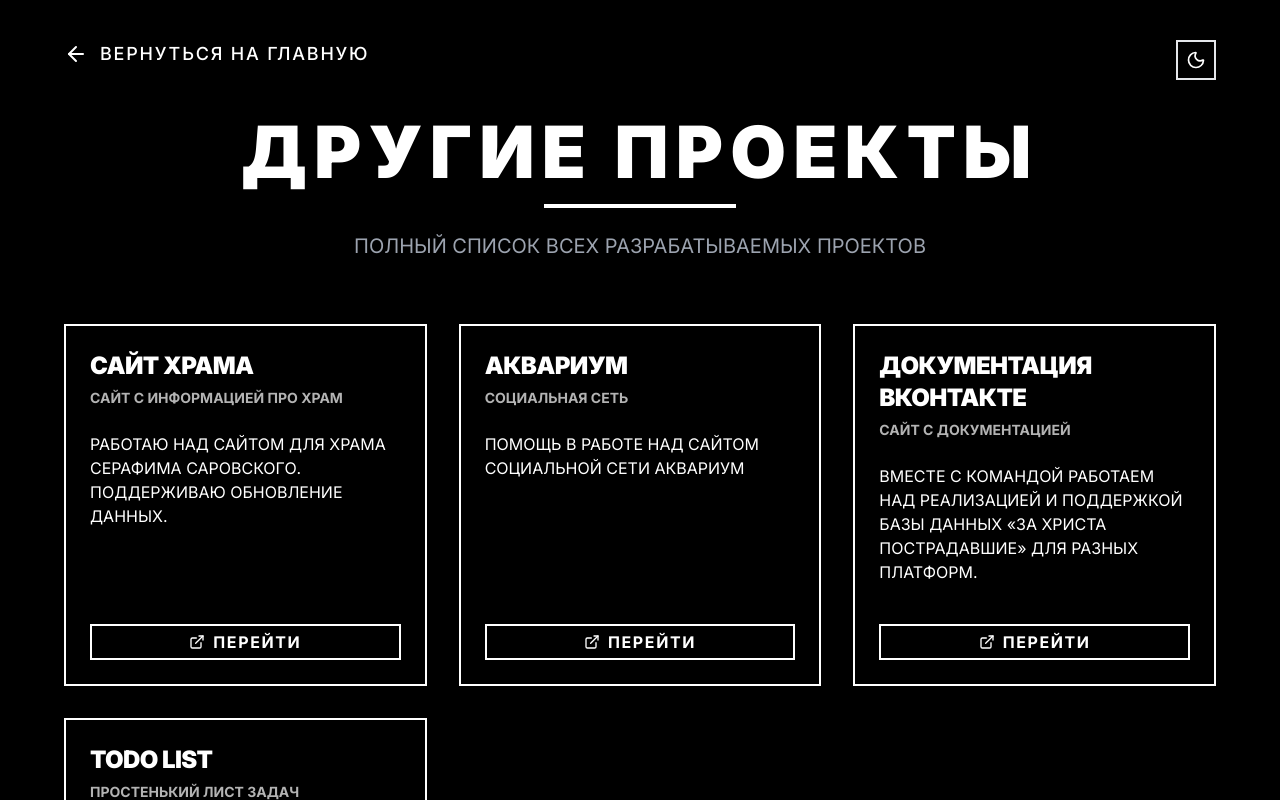
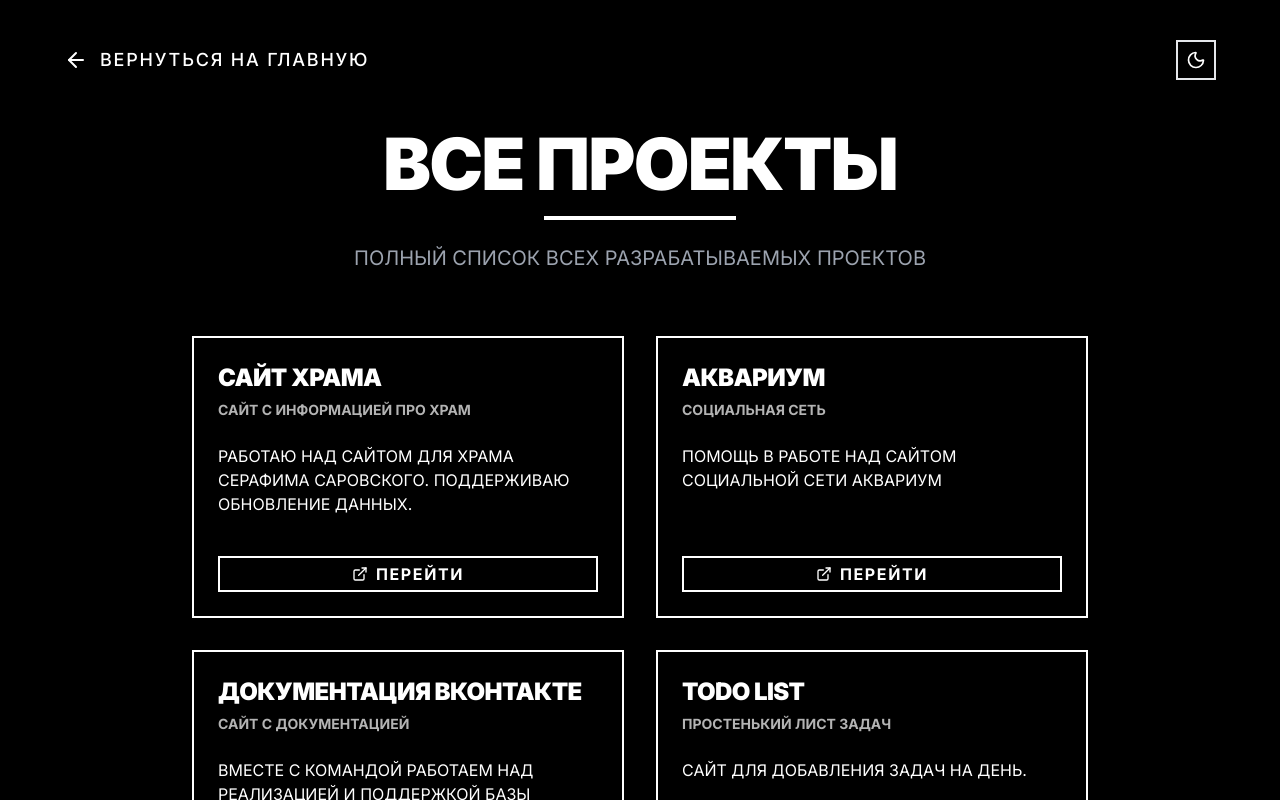
Before and after one commit to reDdboy/My_Lending, a React (Vite) app: page /projects in a window 1280 px wide. Built offline with nearby package versions, Linux system fonts and the light colour scheme.

Commit message:
Добавлен скрипт для отправки на сервер, вынес данные с других карточек в отдельные файлы

```diff
--- a/package.json
+++ b/package.json
@@ -7,7 +7,8 @@
         "dev": "vite",
         "build": "tsc -b && vite build",
         "lint": "eslint .",
-        "preview": "vite preview"
+        "preview": "vite preview",
+        "deploy": "./deploy.sh"
     },
     "dependencies": {
         "@radix-ui/react-slot": "^1.2.4",
--- a/src/components/Contact/Contact.tsx
+++ b/src/components/Contact/Contact.tsx
@@ -1,16 +1,9 @@
 import { Card, CardContent, CardFooter, CardHeader, CardTitle } from "@/components/ui/card"
 import { Button } from "@/components/ui/button"
-import { Send, Mail, Github, ExternalLink } from "lucide-react"
+import { ExternalLink } from "lucide-react"
 import { useSpotlight } from "@/hooks/useSpotlight"
-
-type ContactData = {
-    title: string
-    subtitle: string
-    description: string
-    link: string
-    linkText: string
-    logo: React.ElementType
-}
+import type { ContactData } from "@/data/contacts"
+import { contacts } from "@/data/contacts"
 
 function SpotlightContactCard({ title, subtitle, description, link, linkText, logo: Logo }: ContactData) {
     const { onMouseMove, onMouseLeave } = useSpotlight()
@@ -57,33 +50,6 @@ function SpotlightContactCard({ title, subtitle, description, link, linkText, lo
 }
 
 function Contact() {
-    const contacts: ContactData[] = [
-        {
-            title: "Telegram",
-            subtitle: "@pust0tta",
-            description: "Быстрые ответы, обсуждение проектов и оперативная связь",
-            link: "https://t.me/pust0tta",
-            linkText: "Написать",
-            logo: Send,
-        },
-        {
-            title: "GITHUB",
-            subtitle: "github.com/reDdboy",
-            description: "Портфолио проектов, исходный код и технические решения",
-            link: "https://github.com/reDdboy",
-            linkText: "Перейти",
-            logo: Github,
-        },
-        {
-            title: "EMAIL",
-            subtitle: "rephose@mail.ru",
-            description: "Для официальных предложений, документов и сотрудничества",
-            link: "mailto:rephose@mail.ru",
-            linkText: "Написать",
-            logo: Mail,
-        },
-    ]
-
     return (
         <section id="contacts" className="container mx-auto px-4 py-20">
             <div className="text-center mb-12">
--- a/src/components/Project/Project.tsx
+++ b/src/components/Project/Project.tsx
@@ -6,8 +6,17 @@ interface ProjectProps {
     showOtherProjects?: boolean
 }
 
-function Project({ limit, showOtherProjects = true }: ProjectProps) {
+function Project({ limit = 3, showOtherProjects = true }: ProjectProps) {
     const projectsToShow = limit ? projects.slice(0, limit) : projects;
+
+    const getGridCols = () => {
+        const count = projectsToShow.length;
+        if (count <= 2) return "grid-cols-1 md:grid-cols-2 max-w-3xl mx-auto";
+        if (count === 3) return "grid-cols-1 md:grid-cols-2 lg:grid-cols-3";
+        if (count === 4) return "grid-cols-1 md:grid-cols-2 max-w-4xl mx-auto";
+        if (count <= 6) return "grid-cols-1 md:grid-cols-2 lg:grid-cols-3";
+        return "grid-cols-1 md:grid-cols-2 lg:grid-cols-3";
+    };
 
     return (
         <section id="projects" className="container mx-auto px-4 py-20">
@@ -16,9 +25,11 @@ function Project({ limit, showOtherProjects = true }: ProjectProps) {
                 <div className="h-1 w-48 mx-auto bg-black dark:bg-white mb-6"></div>
             </div>
 
-            <div className="grid grid-cols-1 md:grid-cols-2 lg:grid-cols-3 gap-8 mb-20">
+            <div className={`grid ${getGridCols()} gap-6 md:gap-8 mb-20`}>
                 {projectsToShow.map((project, idx) => (
-                    <SpotlightCard key={idx} project={project} />
+                    <div key={idx} className="flex h-full">
+                        <SpotlightCard project={project} />
+                    </div>
                 ))}
             </div>
             {showOtherProjects && (
--- a/src/components/Tech/Tech.tsx
+++ b/src/components/Tech/Tech.tsx
@@ -1,11 +1,7 @@
 import { Card, CardContent } from "@/components/ui/card"
-import { Code2, Terminal, FileCode, Cpu, Brackets, Database } from "lucide-react"
 import { useSpotlight } from "@/hooks/useSpotlight"
-
-type TechData = {
-    name: string
-    icon: React.ReactNode
-}
+import type { TechData } from "@/data/tech"
+import { technologies } from "@/data/tech"
 
 function SpotlightTechCard({ name, icon }: TechData) {
     const { onMouseMove, onMouseLeave } = useSpotlight()
@@ -44,14 +40,6 @@ function SpotlightTechCard({ name, icon }: TechData) {
 }
 
 function Tech() {
-    const technologies: TechData[] = [
-        { name: "JAVASCRIPT", icon: <Code2 className="w-6 h-6 sm:w-8 sm:h-8" /> },
-        { name: "TYPESCRIPT", icon: <Terminal className="w-6 h-6 sm:w-8 sm:h-8" /> },
-        { name: "C++", icon: <Cpu className="w-6 h-6 sm:w-8 sm:h-8" /> },
-        { name: "HTML", icon: <FileCode className="w-6 h-6 sm:w-8 sm:h-8" /> },
-        { name: "CSS", icon: <Brackets className="w-6 h-6 sm:w-8 sm:h-8" /> },
-        { name: "PHP", icon: <Database className="w-6 h-6 sm:w-8 sm:h-8" /> },
-    ]
 
     return (
         <section id="tech" className="container mx-auto px-4 py-20">
--- /dev/null
+++ b/src/data/contacts.tsx
@@ -0,0 +1,38 @@
+import { Send, Mail, Github } from "lucide-react"
+
+export type ContactData = {
+    title: string
+    subtitle: string
+    description: string
+    link: string
+    linkText: string
+    logo: React.ElementType
+}
+
+
+export const contacts: ContactData[] = [
+    {
+        title: "Telegram",
+        subtitle: "@pust0tta",
+        description: "Быстрые ответы, обсуждение проектов и оперативная связь",
+        link: "https://t.me/pust0tta",
+        linkText: "Написать",
+        logo: Send,
+    },
+    {
+        title: "GITHUB",
+        subtitle: "github.com/reDdboy",
+        description: "Портфолио проектов, исходный код и технические решения",
+        link: "https://github.com/reDdboy",
+        linkText: "Перейти",
+        logo: Github,
+    },
+    {
+        title: "EMAIL",
+        subtitle: "rephose@mail.ru",
+        description: "Для официальных предложений, документов и сотрудничества",
+        link: "mailto:rephose@mail.ru",
+        linkText: "Написать",
+        logo: Mail,
+    },
+]
--- /dev/null
+++ b/src/data/tech.tsx
@@ -0,0 +1,15 @@
+import { Code2, Terminal, FileCode, Cpu, Brackets, Database } from "lucide-react"
+
+export type TechData = {
+    name: string
+    icon: React.ReactNode
+}
+
+export const technologies: TechData[] = [
+    { name: "JAVASCRIPT", icon: <Code2 className="w-6 h-6 sm:w-8 sm:h-8" /> },
+    { name: "TYPESCRIPT", icon: <Terminal className="w-6 h-6 sm:w-8 sm:h-8" /> },
+    { name: "C++", icon: <Cpu className="w-6 h-6 sm:w-8 sm:h-8" /> },
+    { name: "HTML", icon: <FileCode className="w-6 h-6 sm:w-8 sm:h-8" /> },
+    { name: "CSS", icon: <Brackets className="w-6 h-6 sm:w-8 sm:h-8" /> },
+    { name: "PHP", icon: <Database className="w-6 h-6 sm:w-8 sm:h-8" /> },
+]
--- a/src/pages/MoreProject.tsx
+++ b/src/pages/MoreProject.tsx
@@ -1,18 +1,27 @@
 import { ArrowLeft } from "lucide-react"
 import { Link } from "react-router-dom"
 import ThemeToggle from "../components/ThemeToggle/ThemeToggle"
+import { SpotlightCard } from "../components/ProjectCard/ProjectCard"
+import { projects } from "../data/projects"
 
-import { SpotlightCard } from "@/components/ProjectCard/ProjectCard";
-import { projects } from "@/data/projects";
+export default function MoreProject() {
+    const getGridCols = () => {
+        const count = projects.length;
+        if (count <= 2) return "grid-cols-1 md:grid-cols-2 max-w-3xl mx-auto";
+        if (count === 3) return "grid-cols-1 md:grid-cols-2 lg:grid-cols-3";
+        if (count === 4) return "grid-cols-1 md:grid-cols-2 max-w-4xl mx-auto";
+        if (count <= 6) return "grid-cols-1 md:grid-cols-2 lg:grid-cols-3";
+        return "grid-cols-1 md:grid-cols-2 lg:grid-cols-3";
+    };
 
-function MoreProject() {
     return (
+        <>
             <section className="min-h-screen py-10 px-4 bg-white dark:bg-black">
                 <div className="container mx-auto max-w-6xl">
-                <div className="flex justify-between ">
+                    <div className="flex justify-between items-center mb-12">
                         <Link
                             to="/"
-                        className="inline-flex items-center gap-3 text-lg font-medium text-black dark:text-white hover:text-gray-600 dark:hover:text-gray-300 mb-12 transition-colors group"
+                            className="inline-flex items-center gap-3 text-lg font-medium text-black dark:text-white hover:text-gray-600 dark:hover:text-gray-300 transition-colors group"
                         >
                             <ArrowLeft className="w-6 h-6 group-hover:-translate-x-0.5 transition-transform" />
                             Вернуться на главную
@@ -20,10 +29,9 @@ function MoreProject() {
                         <ThemeToggle />
                     </div>
 
-                {/* Заголовок */}
                     <div className="text-center mb-16">
-                    <h1 className="text-5xl md:text-7xl font-black mb-4 text-black dark:text-white">
-                        ДРУГИЕ ПРОЕКТЫ
+                        <h1 className="text-5xl md:text-7xl font-black mb-4 text-black dark:text-white tracking-tight">
+                            ВСЕ ПРОЕКТЫ
                         </h1>
                         <div className="h-1 w-48 mx-auto bg-black dark:bg-white mb-6"></div>
                         <p className="text-xl text-gray-600 dark:text-gray-400 max-w-2xl mx-auto">
@@ -31,15 +39,15 @@ function MoreProject() {
                         </p>
                     </div>
 
-                {/* Карточки с spotlight-эффектом */}
-                <div className="grid grid-cols-1 md:grid-cols-2 lg:grid-cols-3 gap-8">
+                    <div className={`grid ${getGridCols()} gap-6 md:gap-8`}>
                         {projects.map((project, idx) => (
-                        <SpotlightCard key={idx} project={project} />
+                            <div key={idx} className="flex h-full">
+                                <SpotlightCard project={project} />
+                            </div>
                         ))}
                     </div>
                 </div>
             </section>
-    );
+        </>
+    )
 }
-
-export default MoreProject;
```
Also changed, not shown: 2 other files (tests, documents, lock files or other folders). Lines whose indentation alone changed are shown as unchanged.
